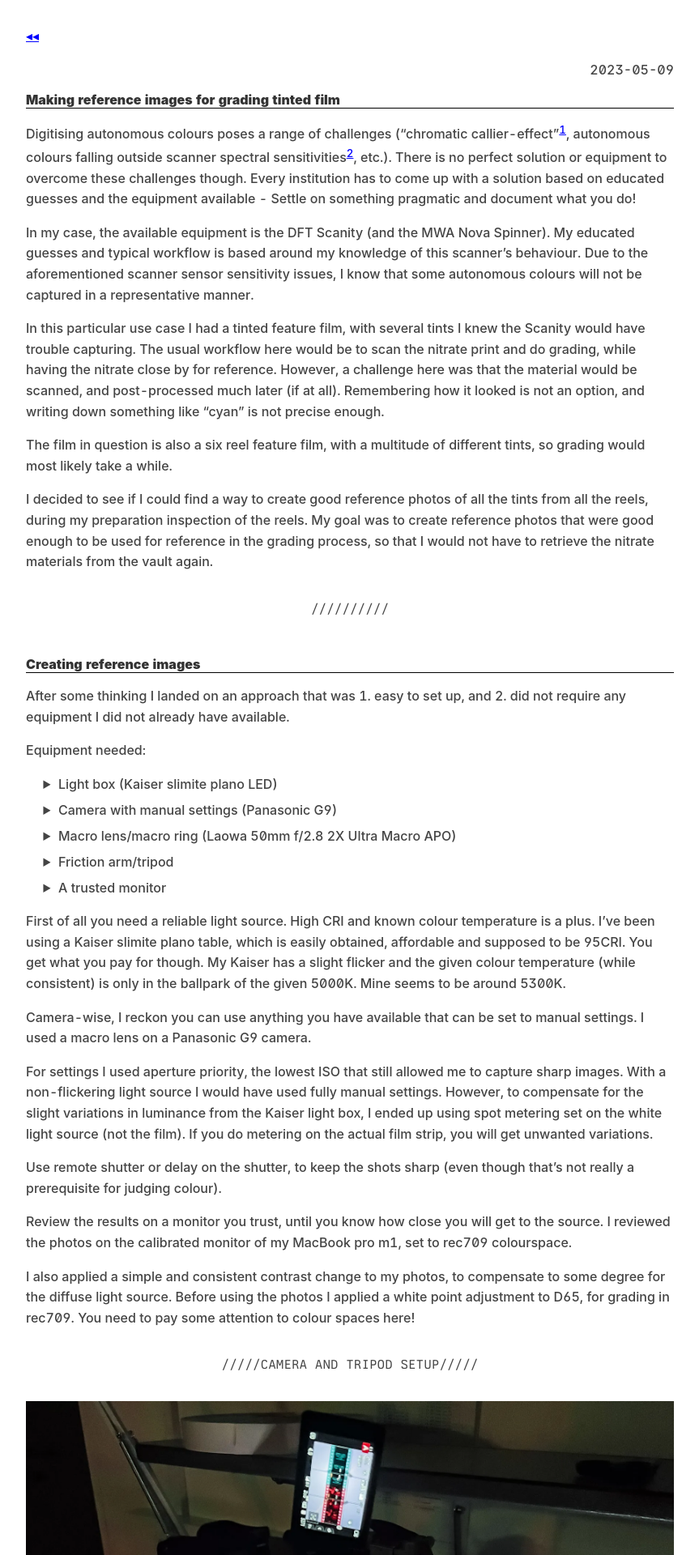
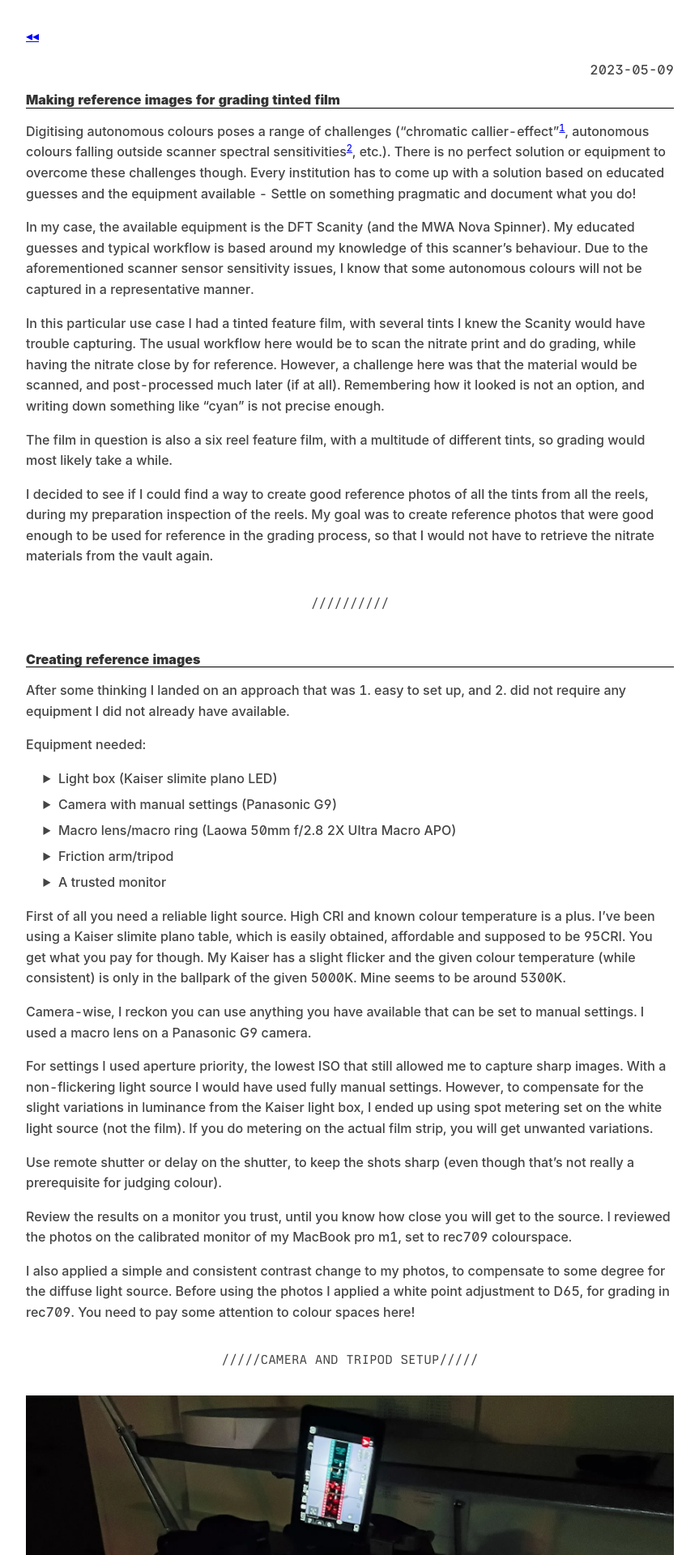
Before and after one commit to torbjornbp/torbjornbp.github.io, a Jekyll site: the page built from _posts/documents/2023-05-09-reference-images-for-grading.md, in a window 1280 px wide. Shown: the top 1920 px of the page at 81% size, without its empty margins (208-1071 px from the left). Built offline with Jekyll 4.4.1, drawn with Linux system fonts in a browser that asks for light colours; some web fonts are replaced.

Commit message:
Update main.scss

```diff
--- a/assets/css/main.scss
+++ b/assets/css/main.scss
@@ -73,6 +73,8 @@ a:hover {
 strong {
   color: #333;
   }
+
+sup { vertical-align: top; font-size: 0.7em; }
 
 h1, h2, h3, h4, h5, h6 {
   color: #333;
```
